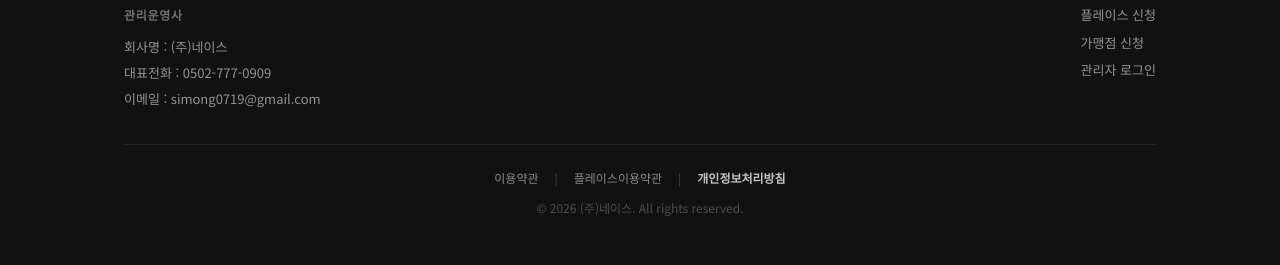
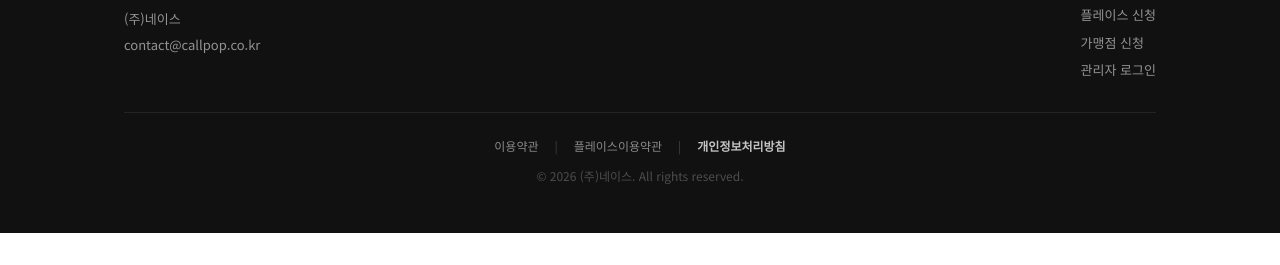
Before and after one commit to simong0719-debug/callpop-place, a website: page index.html in a window 1280 px wide. Shown: the part 3315-3580 px from the top of the page. After the commit the page ends 3548 px from the top, so only its background shows below. Drawn offline with nearby package versions, Linux system fonts and the light colour scheme.

Commit message:
footer: 대표전화 제거, 이메일 contact@callpop.co.kr로 변경, 라벨 텍스트 제거

```diff
--- a/index.html
+++ b/index.html
@@ -1153,11 +1153,9 @@
         <div style="margin-bottom:16px;">
           <img src="./brand_logo/callpop_logo_orange.png" alt="콜팝" style="height:40px;width:auto;">
         </div>
-        <div style="font-size:12px;font-weight:600;color:rgba(255,255,255,.4);letter-spacing:.06em;text-transform:uppercase;margin-bottom:10px;">관리운영사</div>
         <div style="font-size:13px;line-height:2;color:rgba(255,255,255,.55);">
-          회사명 : (주)네이스<br>
-          대표전화 : <a href="tel:0502-777-0909" style="color:rgba(255,255,255,.55);text-decoration:none;">0502-777-0909</a><br>
-          이메일 : <a href="mailto:simong0719@gmail.com" style="color:rgba(255,255,255,.55);text-decoration:none;">simong0719@gmail.com</a>
+          (주)네이스<br>
+          <a href="mailto:contact@callpop.co.kr" style="color:rgba(255,255,255,.55);text-decoration:none;">contact@callpop.co.kr</a>
         </div>
       </div>
       <div>
```
